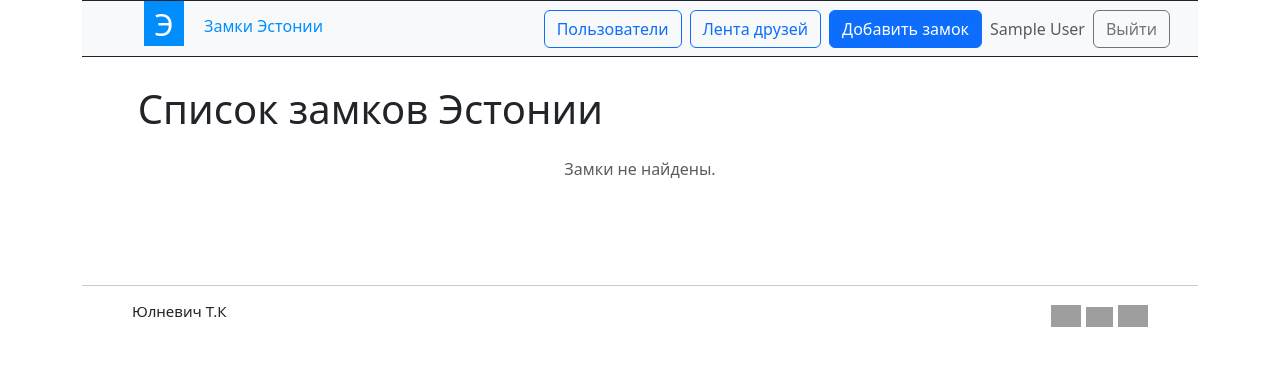
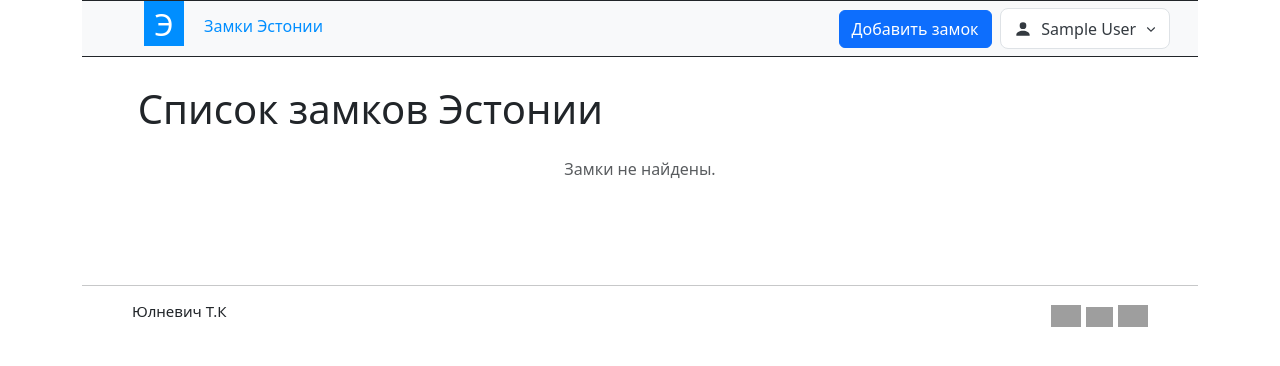
Before and after one commit to jeanrenanyan/lesson3, a Laravel app: page /castles in a window 1280 px wide. Shown: the top 366 px of the page. Run offline with Laravel 8, Linux system fonts and the light colour scheme; the visitor is signed in with stand-in values (Sample User, id 1); data that the repository does not hold is empty; parts of the project's set-up code (start-up, migrations or seed data) failed here and were passed over; grey boxes are pictures that could not be loaded.

Commit message:
front refactored: profile dropdown added

```diff
--- a/resources/scss/styles.scss
+++ b/resources/scss/styles.scss
@@ -99,6 +99,102 @@ button {
 .friends-sidebar {
     position: sticky;
     top: 1rem;
+}
+
+.profile-menu {
+    position: relative;
+    z-index: 1030;
+}
+
+.profile-menu__trigger {
+    display: flex;
+    align-items: center;
+    gap: 0.55rem;
+    padding: 0.45rem 0.75rem;
+    border: 1px solid #dee2e6;
+    border-radius: 0.5rem;
+    background: #fff;
+    color: #343a40;
+    cursor: pointer;
+    list-style: none;
+
+    &::-webkit-details-marker {
+        display: none;
+    }
+
+    &:hover {
+        background: #f8f9fa;
+    }
+}
+
+.profile-menu__icon {
+    width: 1.25rem;
+    height: 1.25rem;
+    fill: currentColor;
+}
+
+.profile-menu__chevron {
+    width: 0.75rem;
+    height: 0.75rem;
+    fill: none;
+    stroke: currentColor;
+    stroke-width: 1.5;
+    transition: transform 0.15s ease;
+}
+
+.profile-menu[open] .profile-menu__chevron {
+    transform: rotate(180deg);
+}
+
+.profile-menu__dropdown {
+    position: absolute;
+    top: calc(100% + 0.35rem);
+    right: 0;
+    display: none;
+    min-width: 12rem;
+    padding: 0.4rem;
+    border: 1px solid #dee2e6;
+    border-radius: 0.6rem;
+    background: #fff;
+    box-shadow: 0 0.5rem 1.25rem rgba(0, 0, 0, 0.12);
+
+    a,
+    button {
+        display: block;
+        width: 100%;
+        padding: 0.6rem 0.75rem;
+        border: 0;
+        border-radius: 0.35rem;
+        background: transparent;
+        color: #343a40;
+        font: inherit;
+        text-align: left;
+        text-decoration: none;
+
+        &:hover {
+            background: #f1f5f9;
+            color: #0d6efd;
+        }
+    }
+
+    form {
+        margin: 0;
+        border-top: 1px solid #e9ecef;
+        padding-top: 0.35rem;
+        margin-top: 0.35rem;
+    }
+}
+
+.profile-menu:hover .profile-menu__dropdown,
+.profile-menu:focus-within .profile-menu__dropdown,
+.profile-menu[open] .profile-menu__dropdown {
+    display: block;
+}
+
+.profile-menu__guest {
+    display: flex;
+    align-items: center;
+    gap: 0.5rem;
 }
 
 .popoverTip {
--- a/resources/views/castle/admin-user-index.blade.php
+++ b/resources/views/castle/admin-user-index.blade.php
@@ -13,7 +13,10 @@
                 <a href="{{ route('users.castles', $user->username) }}">← Активные замки</a>
                 <h1 class="h2 mt-2 mb-0">Все замки пользователя {{ $user->username }}</h1>
             </div>
-            <a class="btn btn-outline-primary" href="{{ route('users.index') }}">Пользователи</a>
+            <div class="d-flex align-items-center gap-2">
+                <a class="btn btn-outline-primary" href="{{ route('users.index') }}">Пользователи</a>
+                <x-profile-menu />
+            </div>
         </div>
         <div class="list-group">
             @forelse ($castles as $castle)
--- a/resources/views/castle/create.blade.php
+++ b/resources/views/castle/create.blade.php
@@ -8,7 +8,10 @@
 </head>
 <body>
     <main class="container py-4">
-        <a class="btn btn-outline-primary mb-3" href="{{ route('castles.index') }}">← На главную</a>
+        <div class="d-flex justify-content-between align-items-center mb-3">
+            <a class="btn btn-outline-primary" href="{{ route('castles.index') }}">← На главную</a>
+            <x-profile-menu />
+        </div>
         <div class="form-panel">
             <h1 class="h2 mb-4">Добавить новый замок</h1>
             <form action="{{ route('castles.store') }}" method="post" enctype="multipart/form-data">
--- a/resources/views/castle/edit.blade.php
+++ b/resources/views/castle/edit.blade.php
@@ -8,7 +8,10 @@
 </head>
 <body>
     <main class="container py-4">
-        <a class="btn btn-outline-primary mb-3" href="{{ route('castles.show', $castle) }}">← К замку</a>
+        <div class="d-flex justify-content-between align-items-center mb-3">
+            <a class="btn btn-outline-primary" href="{{ route('castles.show', $castle) }}">← К замку</a>
+            <x-profile-menu />
+        </div>
         <div class="form-panel">
             <h1 class="h2 mb-4">Изменить замок</h1>
             <form action="{{ route('castles.update', $castle) }}" method="post" enctype="multipart/form-data">
--- a/resources/views/castle/index.blade.php
+++ b/resources/views/castle/index.blade.php
@@ -21,19 +21,10 @@
                         <p id="site_name">Замки Эстонии</p>
                     </div>
                     <div class="d-flex align-items-center gap-2 me-3">
-                        <a class="btn btn-outline-primary" href="{{ route('users.index') }}">Пользователи</a>
                         @auth
-                            <a class="btn btn-outline-primary" href="{{ route('feed.index') }}">Лента друзей</a>
                             <a class="btn btn-primary" href="{{ route('castles.create') }}">Добавить замок</a>
-                            <span class="text-muted">{{ Auth::user()->name }}</span>
-                            <form method="POST" action="{{ route('logout') }}">
-                                @csrf
-                                <button class="btn btn-outline-secondary" type="submit">Выйти</button>
-                            </form>
-                        @else
-                            <a class="btn btn-outline-primary" href="{{ route('login') }}">Войти</a>
-                            <a class="btn btn-primary" href="{{ route('register') }}">Регистрация</a>
                         @endauth
+                        <x-profile-menu />
                     </div>
                 </div>
             </nav>
--- a/resources/views/castle/show.blade.php
+++ b/resources/views/castle/show.blade.php
@@ -10,7 +10,10 @@
 
 <body>
     <main class="container py-4">
-        <a href="{{ url('/castles') }}" class="btn btn-outline-primary mb-3">← К списку замков</a>
+        <div class="d-flex justify-content-between align-items-center mb-3">
+            <a href="{{ url('/castles') }}" class="btn btn-outline-primary">← К списку замков</a>
+            <x-profile-menu />
+        </div>
 
         <article class="card">
             <img src="{{ asset('storage/' . $castle->image) }}" alt="{{ $castle->name }}" class="card-img-top h-50">
--- a/resources/views/castle/user-index.blade.php
+++ b/resources/views/castle/user-index.blade.php
@@ -29,9 +29,9 @@
                             </form>
                         @endif
                     @endif
-                    <a class="btn btn-outline-primary" href="{{ route('feed.index') }}">Лента друзей</a>
                 @endauth
                 <a class="btn btn-outline-primary" href="{{ route('castles.index') }}">Все замки</a>
+                <x-profile-menu />
             </div>
         </div>
         @if (auth()->check() && auth()->user()->is_admin)
--- /dev/null
+++ b/resources/views/components/profile-menu.blade.php
@@ -0,0 +1,26 @@
+@auth
+    <details class="profile-menu">
+        <summary class="profile-menu__trigger">
+            <svg class="profile-menu__icon" viewBox="0 0 24 24" aria-hidden="true">
+                <path d="M12 12a4 4 0 1 0 0-8 4 4 0 0 0 0 8Zm0 2c-4.42 0-8 2.24-8 5v1h16v-1c0-2.76-3.58-5-8-5Z" />
+            </svg>
+            <span>{{ auth()->user()->name }}</span>
+            <svg class="profile-menu__chevron" viewBox="0 0 16 16" aria-hidden="true">
+                <path d="m3 6 5 5 5-5" />
+            </svg>
+        </summary>
+        <div class="profile-menu__dropdown">
+            <a href="{{ route('feed.index') }}">Лента друзей</a>
+            <a href="{{ route('users.index') }}">Пользователи</a>
+            <form method="POST" action="{{ route('logout') }}">
+                @csrf
+                <button type="submit">Выйти</button>
+            </form>
+        </div>
+    </details>
+@else
+    <div class="profile-menu__guest">
+        <a class="btn btn-outline-primary" href="{{ route('login') }}">Войти</a>
+        <a class="btn btn-primary" href="{{ route('register') }}">Регистрация</a>
+    </div>
+@endauth
--- a/resources/views/feed/index.blade.php
+++ b/resources/views/feed/index.blade.php
@@ -10,7 +10,10 @@
     <main class="container py-4">
         <div class="d-flex justify-content-between align-items-center mb-4">
             <h1 class="h2 mb-0">Лента друзей</h1>
-            <a class="btn btn-outline-primary" href="{{ route('castles.index') }}">К замкам</a>
+            <div class="d-flex align-items-center gap-2">
+                <a class="btn btn-outline-primary" href="{{ route('castles.index') }}">К замкам</a>
+                <x-profile-menu />
+            </div>
         </div>
 
         @if (session('status'))
--- a/resources/views/users/index.blade.php
+++ b/resources/views/users/index.blade.php
@@ -11,10 +11,8 @@
         <div class="d-flex justify-content-between align-items-center mb-4">
             <h1 class="h2 mb-0">Пользователи</h1>
             <div class="d-flex gap-2">
-                @auth
-                    <a class="btn btn-outline-primary" href="{{ route('feed.index') }}">Лента друзей</a>
-                @endauth
                 <a class="btn btn-outline-primary" href="{{ route('castles.index') }}">К замкам</a>
+                <x-profile-menu />
             </div>
         </div>
         <div class="list-group">
```
Also changed, not shown: public/css/app.css, public/css/styles.css.
